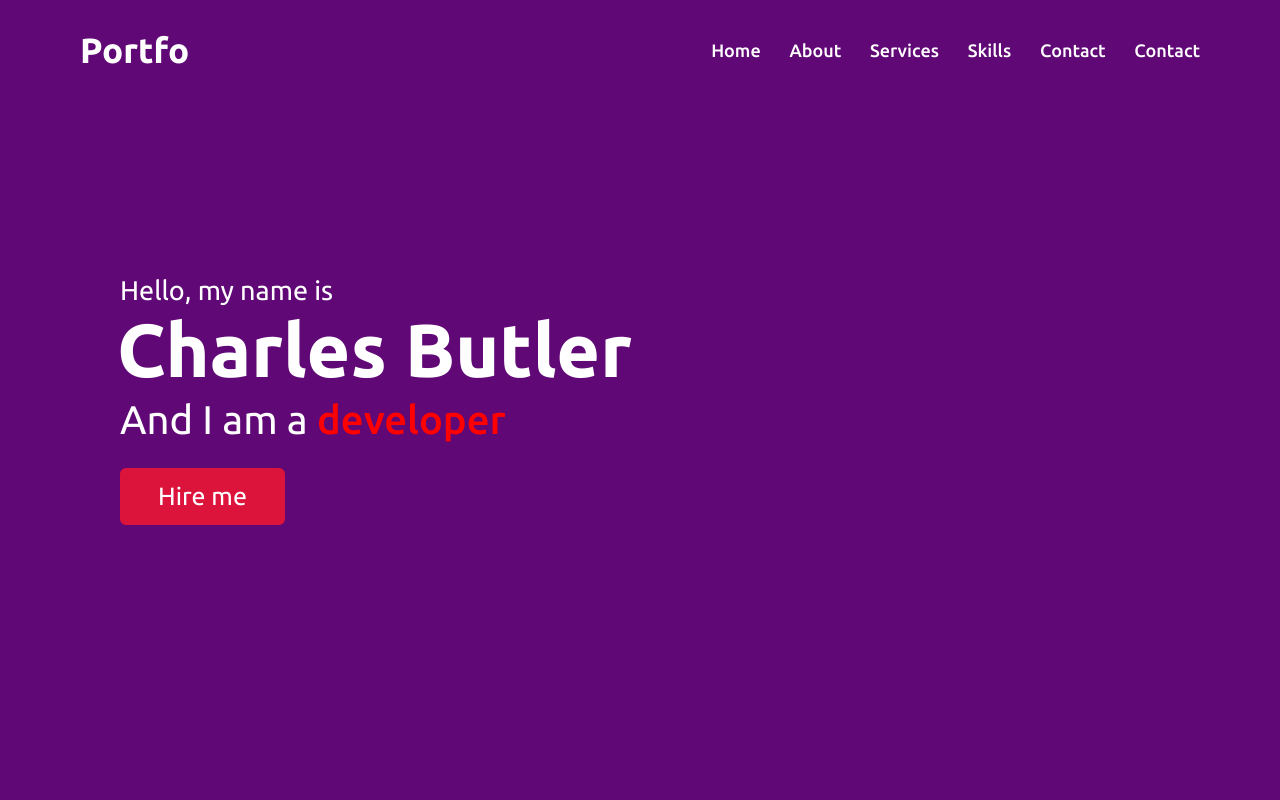
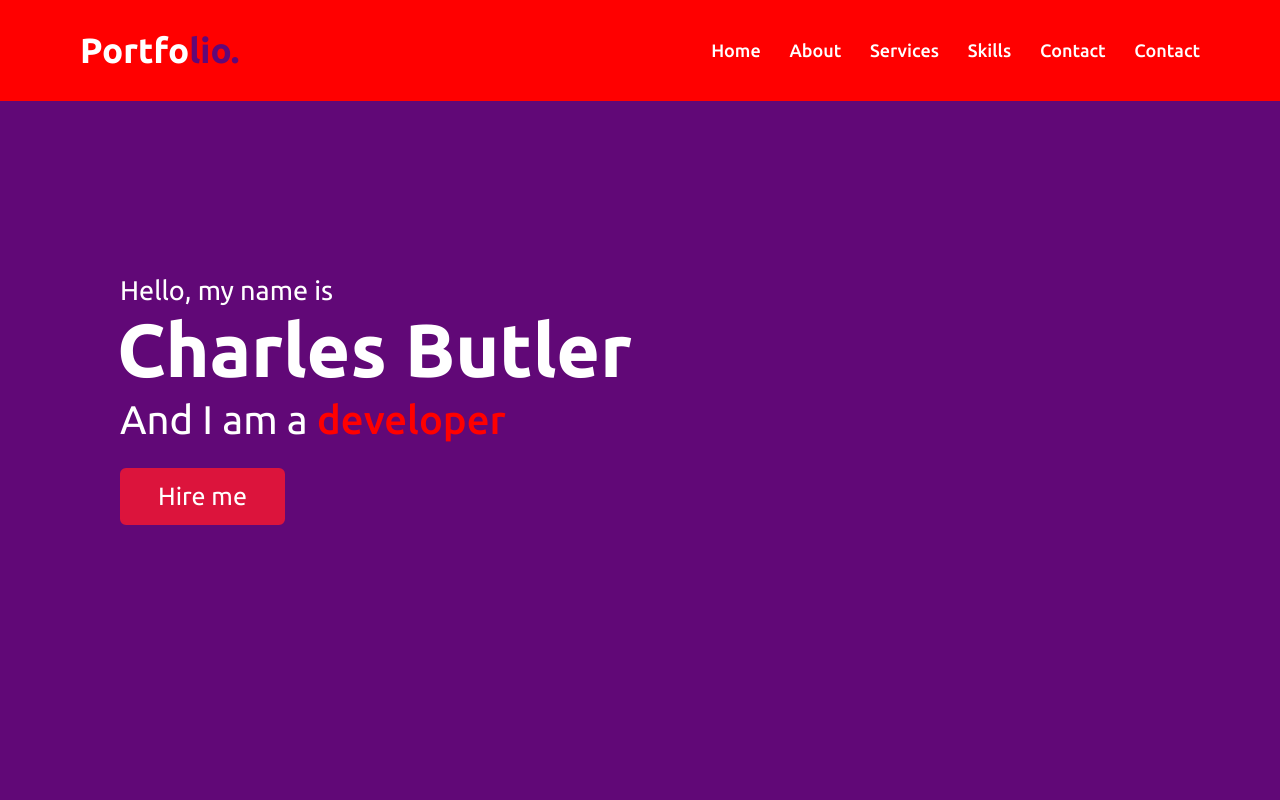
Before and after one commit to CharlesB93/CharlesB93.github.io, a plain HTML site: page index.html in a window 1280 px wide. Shown: the top 800 px of the page. Drawn offline with nearby package versions, Linux system fonts and the light colour scheme.

Commit message:
Fix header color

```diff
--- a/style.css
+++ b/style.css
@@ -15,7 +15,7 @@
     position: fixed;
     width: 100%;
     padding: 30px 0;
-    /* background: crimson; */
+    background: red;
     font-family: 'Ubuntu', sans-serif;
     transition: all 0.4s ease;
 }
```
